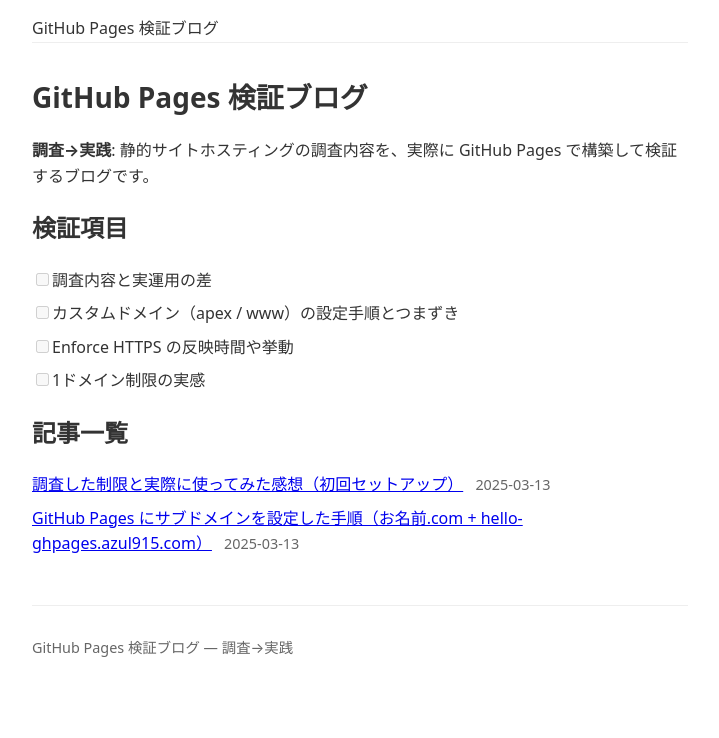
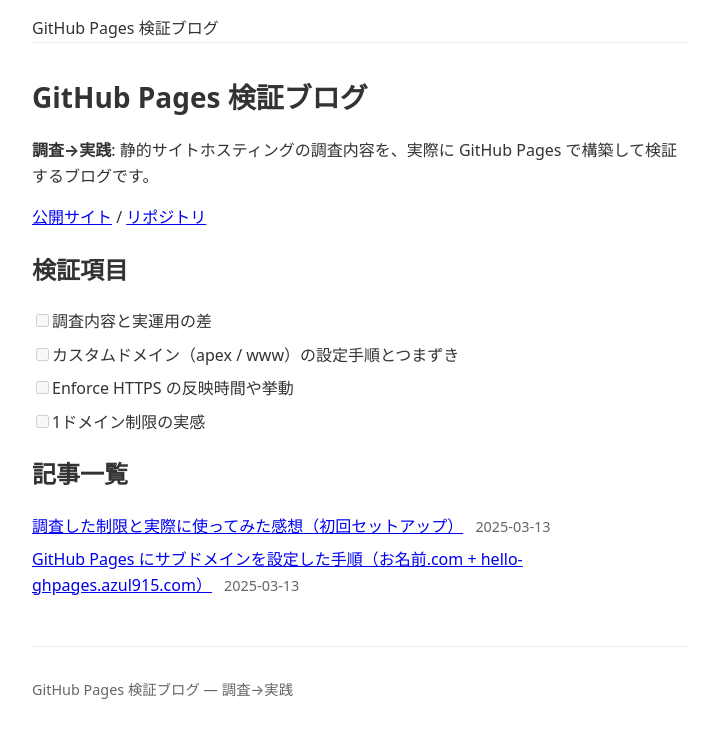
Before and after one commit to azul915/github-pages-verify, a Jekyll site: the page built from index.md, in a window 1280 px wide. Shown: the top 738 px of the page, without its empty margins (280-999 px from the left). Built offline with Jekyll 4.4.1, drawn with Linux system fonts in a browser that asks for light colours.

Commit message:
Add links to hosted site and repository
Made-with: Cursor

```diff
--- a/index.md
+++ b/index.md
@@ -6,6 +6,8 @@ title: ホーム
 # GitHub Pages 検証ブログ
 
 **調査→実践**: 静的サイトホスティングの調査内容を、実際に GitHub Pages で構築して検証するブログです。
+
+- [公開サイト](https://azul915.github.io/github-pages-verify/) / [リポジトリ](https://github.com/azul915/github-pages-verify)
 
 ## 検証項目
 
```
Also changed, not shown: README.md.
